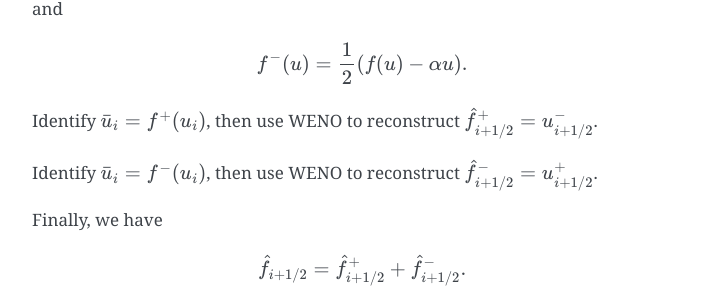
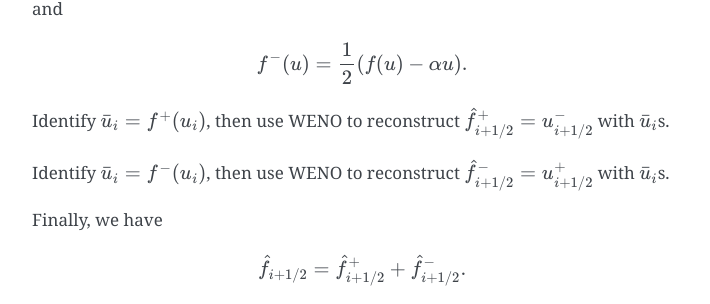
Before and after one commit to rzyu45/rzyu-blog, a Sphinx documentation site: the page built from source/notes/weno.md, in a window 1280 px wide and 900 px high, scrolled down 6991 px. Shown: the part 155-459 px from the top of the window, without its empty margins (388-1098 px from the left). Built offline with Sphinx 7.4.7, drawn with Linux system fonts in a browser that asks for light colours.

Commit message:
Update weno.md

```diff
--- a/source/notes/weno.md
+++ b/source/notes/weno.md
@@ -224,9 +224,9 @@ and
 
 $$f^-(u)=\frac{1}{2}\left(f(u)-\alpha u\right).$$
 
-Identify $\bar{u}_i=f^+(u_i)$, then use WENO to reconstruct $\hat{f}^+_{i+1/2}=u_{i+1/2}^-$.
+Identify $\bar{u}_i=f^+(u_i)$, then use WENO to reconstruct $\hat{f}^+_{i+1/2}=u_{i+1/2}^-$ with $\bar{u}_i$s.
 
-Identify $\bar{u}_i=f^-(u_i)$, then use WENO to reconstruct $\hat{f}^-_{i+1/2}=u_{i+1/2}^+$.
+Identify $\bar{u}_i=f^-(u_i)$, then use WENO to reconstruct $\hat{f}^-_{i+1/2}=u_{i+1/2}^+$ with $\bar{u}_i$s.
 
 Finally, we have
 
```
